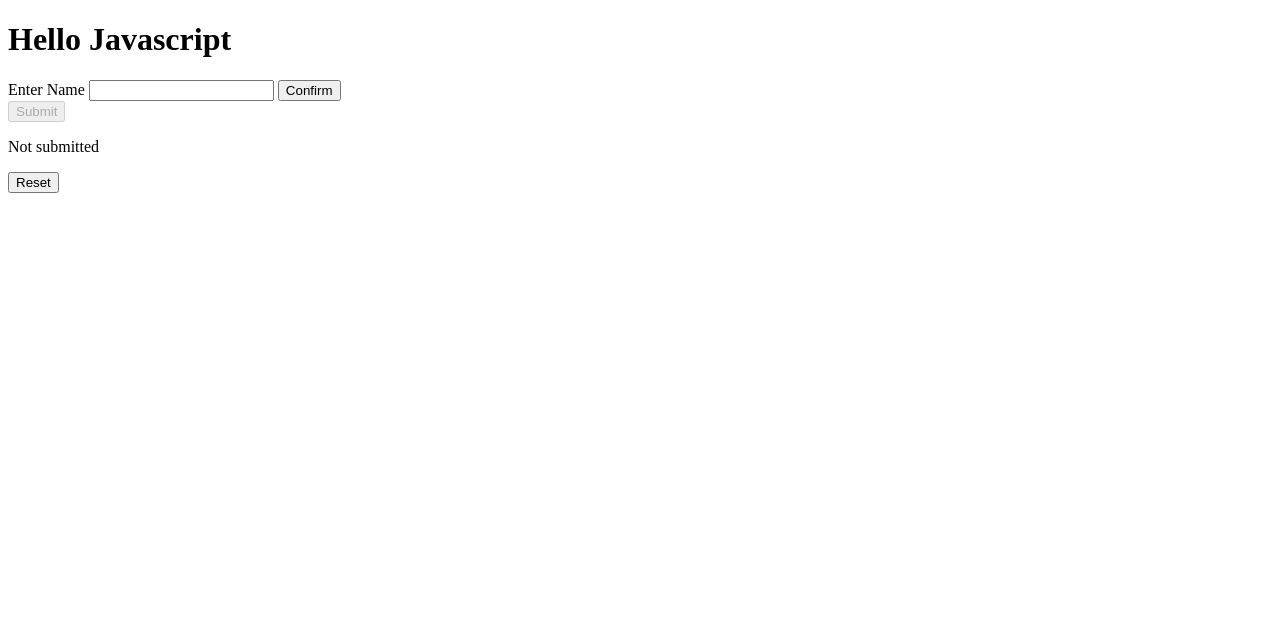
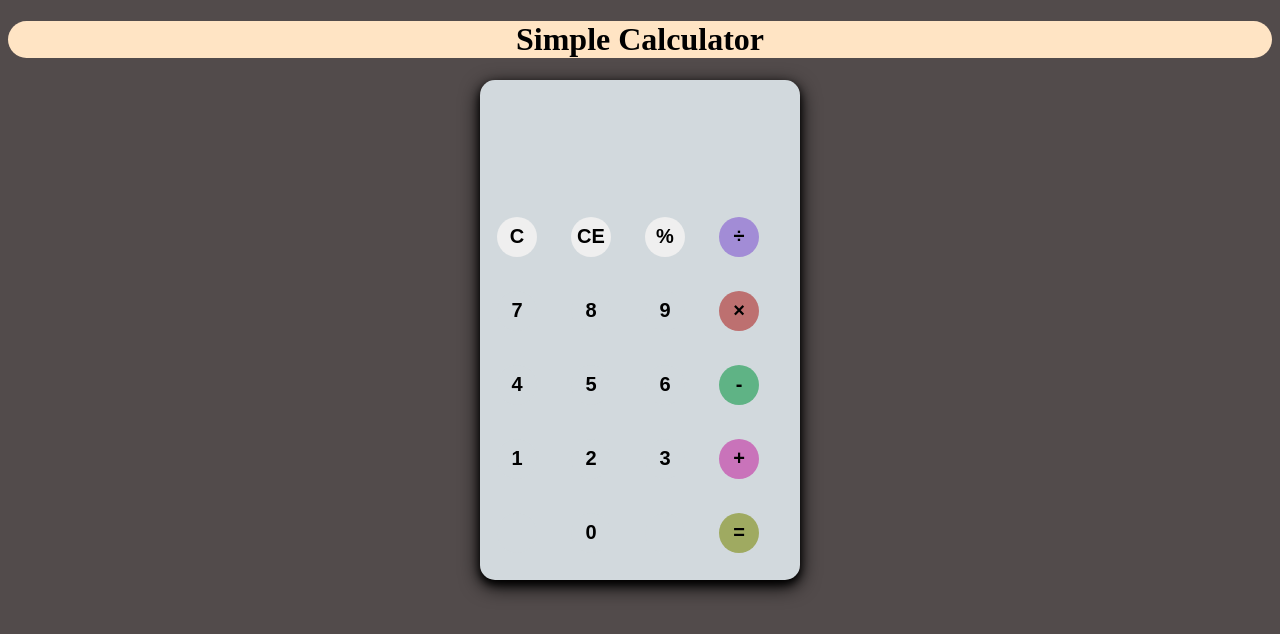
Before and after one commit to Raghuveer-i/JavaScript, a plain HTML site: page index.html in a window 1280 px wide. Drawn offline with Linux system fonts and the light colour scheme.

Commit message:
Simple Calculator app

```diff
--- a/index.html
+++ b/index.html
@@ -1,27 +1,50 @@
 <!DOCTYPE html>
 <html lang="en">
+<head>
+    <meta charset="UTF-8">
+    <meta http-equiv="X-UA-Compatible" content="IE=edge">
+    <meta name="viewport" content="width=device-width, initial-scale=1.0">
+    <link rel="stylesheet" href="style.css" type="text/css"/>
+    <title>Calculator</title>
+</head>
+<body>
+    <h1 class="bg-primary"> Simple Calculator</h1>
+    <div id="container">
+        <div id="calculator">
+            <div id="answer">
+                <div id="history">
+                    <p id="history-val"></p>
+                </div>
+                <div id="output">
+                    <p id="output-val"></p>
+                </div>
+            </div>
+            <div id="keyboard">
+                <button class="operator" id="C">C</button>
+                <button class="operator" id="CE">CE</button>
+                <button class="operator" id="%">%</button>
+                <button class="operator" id="/">&#247</button>
+                <button class="number" id="7">7</button>
+                <button class="number" id="8">8</button>
+                <button class="number" id="9">9</button>
+                <button class="operator" id="*">&#215</button>
+                <button class="number" id="4">4</button>
+                <button class="number" id="5">5</button>
+                <button class="number" id="6">6</button>
+                <button class="operator" id="-">-</button>
+                <button class="number" id="1">1</button>
+                <button class="number" id="2">2</button>
+                <button class="number" id="3">3</button>
+                <button class="operator" id="+">+</button>
+                <button class="empty" id="empty"></button>
+                <button class="number" id="0">0</button>
+                <button class="empty" id="empty"></button>
+                <button class="operator" id="=">=</button>
 
-</style>
+            </div>
+        </div>
+    </div>
 
-<head>
-  <meta charset="UTF-8">
-  <meta http-equiv="X-UA-Compatible" content="chrome">
-  <meta name="viewport" content="width=device-width, initial-scale=1.0">
-  <title>Javascript</title>
-</head>
-
-<body ononline="onFunction()" onoffline="offFunction()">
-  <!-- <h1 id="mth1" onmouseover="bgdColor1()" onmouseout="mouseoOut()" >Hello Javascript</h1> -->
-  <h1 id="mth1">Hello Javascript</h1>
-  <!-- <form method="post" action="/action.php" onsubmit="func()"> -->
-  Enter Name <input type="text" name="text" id="fname" value="" ona oninput="bgdColor2()" onkeyup="manage(this)">
-  <button class="btnSub"
-    onclick="document.getElementById('ntsbt').innerHTML='Submitted Successfully'; document.getElementById('ntsbt').style.backgroundColor='Green'">Confirm</button><br>
-  <button class="btnSub" onclick="bgdColor1(); manage(fname)" id="btSubmit" disabled>Submit</button><br>
-  <p id="ntsbt" class="submittion">Not submitted</p>
-  <button class="btnClr" onclick="reset();bgdColor3();manage(fname);confirm(fname)">Reset</button>
-  </form>
 </body>
 <script src="script.js"></script>
-
 </html>
--- /dev/null
+++ b/style.css
@@ -0,0 +1,84 @@
+.bg-primary{
+    background-color: bisque;
+    border-radius: 20px;
+    text-align-last: center;
+}
+body{
+    background-color: rgb(82, 75, 75);
+}
+#container{
+    width: 1000px;
+    height: 500px;
+    margin: 10px auto;
+}
+#calculator{
+    width: 320px;
+    height: 500px;
+    background-color: #d2d9dd;
+    margin: auto;
+    position: relative;
+    border-radius: 15px;
+   box-shadow: 0 4px 8px 0 rgba(0, 0, 0, 1), 0 6px 20px 0 rgba(0, 0, 0, 1);
+}
+#answer{
+    height: 120px;
+}
+#history{
+    text-align: right;
+    height: 20px;
+    margin: 0 20px;
+    padding-top: 20px;
+    font-size: 15px;
+    color: #0a0a0a;
+}
+#output{
+    text-align: right;
+    height: 20px;
+    margin: 10px 20px;
+    font-size: 30px;
+    color: #919191;
+}
+#keyboard{
+    height: 400px;
+}
+.operator, .number, .empty{
+    width: 40px;
+    height: 40px;
+    margin: 17px;
+    float: left;
+    border-radius: 50%;
+    border-width: 0;
+    font-size: 20px;
+    font-weight: bold;
+    padding: auto;
+}
+.number, .empty{
+    background-color: #d2d9dd;
+}
+.operator, .number{
+    cursor: pointer;
+
+}
+
+
+.operator:active, .number:active{
+    font-size: 15px;
+}
+.operator:focus,.number:focus,.empty:focus{
+    outline: 0;
+}
+button:nth-child(4){
+    background-color: #a28cd6;
+}
+button:nth-child(8){
+    background-color: #bd7070;
+}
+button:nth-child(12){
+    background-color: #5fb385;
+}
+button:nth-child(16){
+    background-color: #c973ba;
+}
+button:nth-child(20){
+    background-color: #9faa61;
+}
```
Also changed, not shown: scrpt.js (added, +87 -0 lines).
